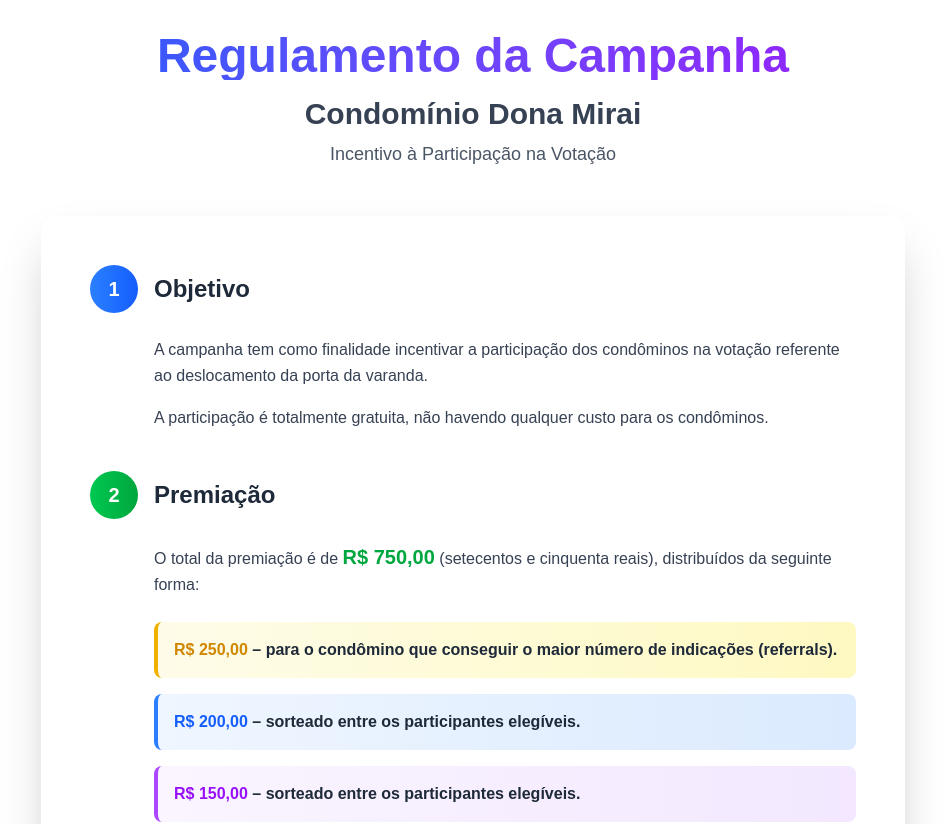
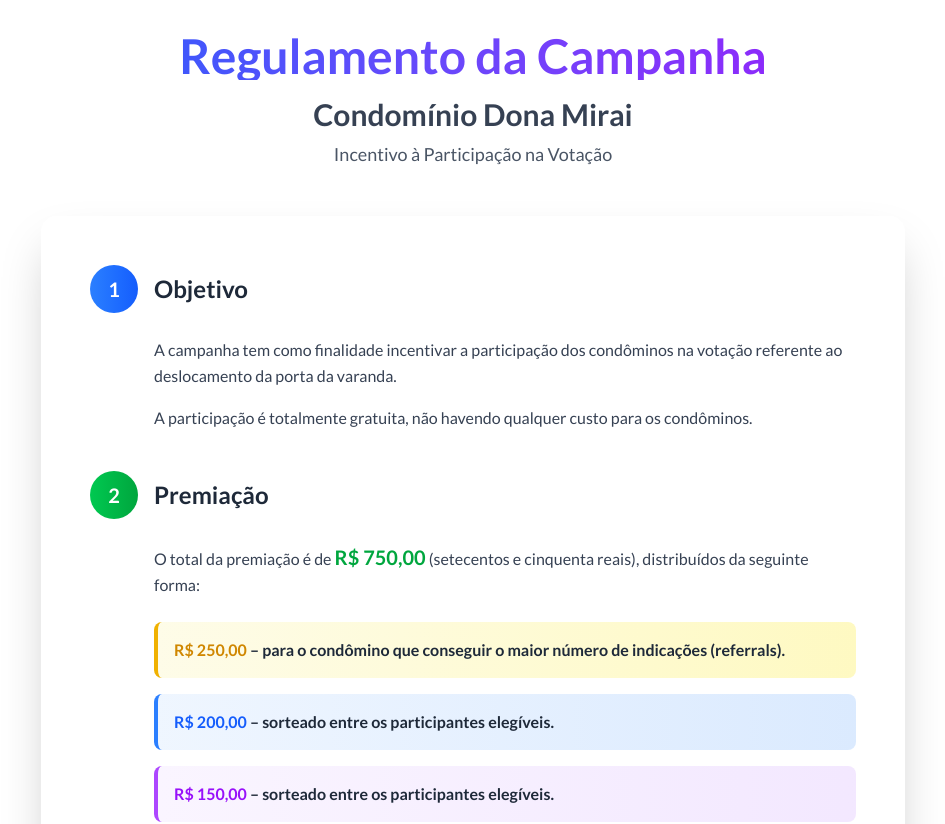
Before and after one commit to robdll/condominio-dona-mirai, a Next.js app: page / in a window 1280 px wide. Shown: the top 824 px of the page, without its empty margins (167-1112 px from the left). Built offline with nearby package versions, Linux system fonts and the light colour scheme.

Commit message:
adds font

```diff
--- a/src/app/globals.css
+++ b/src/app/globals.css
@@ -8,8 +8,7 @@
 @theme inline {
   --color-background: var(--background);
   --color-foreground: var(--foreground);
-  --font-sans: var(--font-geist-sans);
-  --font-mono: var(--font-geist-mono);
+  --font-sans: var(--font-lato);
 }
 
 @media (prefers-color-scheme: dark) {
@@ -22,7 +21,7 @@
 body {
   background: var(--background);
   color: var(--foreground);
-  font-family: Arial, Helvetica, sans-serif;
+  font-family: var(--font-lato);
 }
 
 .bg-gradient-radial {
--- a/src/app/layout.js
+++ b/src/app/layout.js
@@ -1,26 +1,22 @@
-import { Geist, Geist_Mono } from "next/font/google";
+import { Lato } from "next/font/google";
 import "./globals.css";
 
-const geistSans = Geist({
-  variable: "--font-geist-sans",
+const fontLato = Lato({
+  variable: "--font-lato",
   subsets: ["latin"],
-});
-
-const geistMono = Geist_Mono({
-  variable: "--font-geist-mono",
-  subsets: ["latin"],
+  weight: ["400", "700"],
 });
 
 export const metadata = {
-  title: "Create Next App",
-  description: "Generated by create next app",
+  title: "Condomínio Dona Mirai",
+  description: "Condomínio Dona Mirai",
 };
 
 export default function RootLayout({ children }) {
   return (
-    <html lang="en">
+    <html lang="pt-BR">
       <body
-        className={`${geistSans.variable} ${geistMono.variable} antialiased`}
+        className={`${fontLato.variable} antialiased`}
       >
         {children}
       </body>
```
